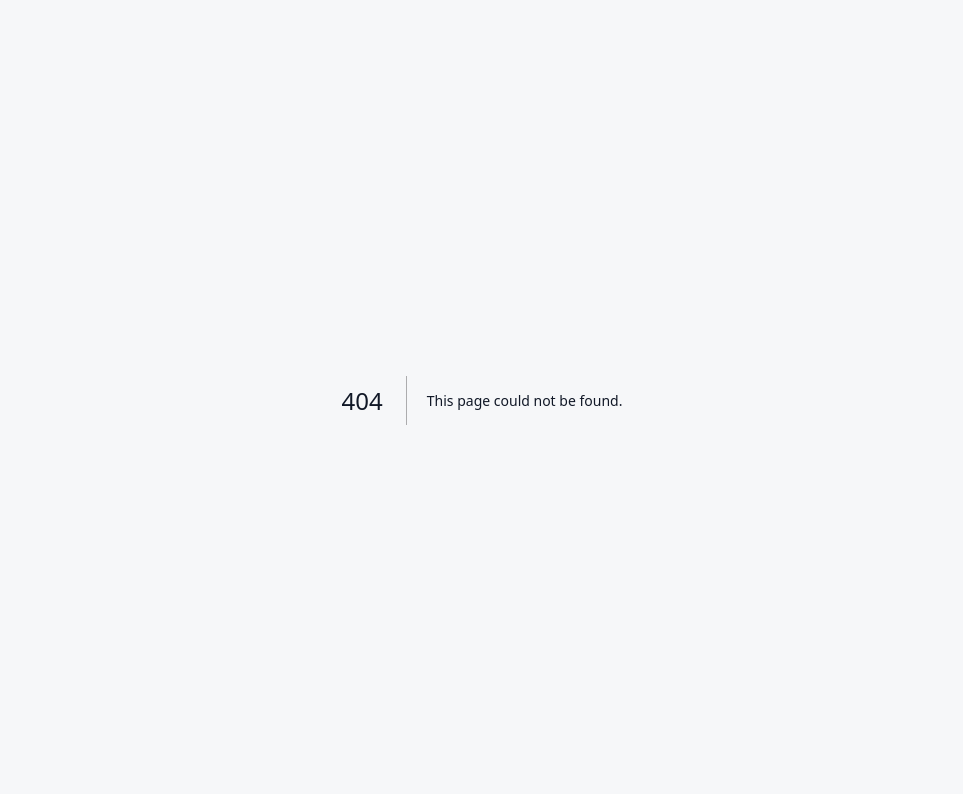
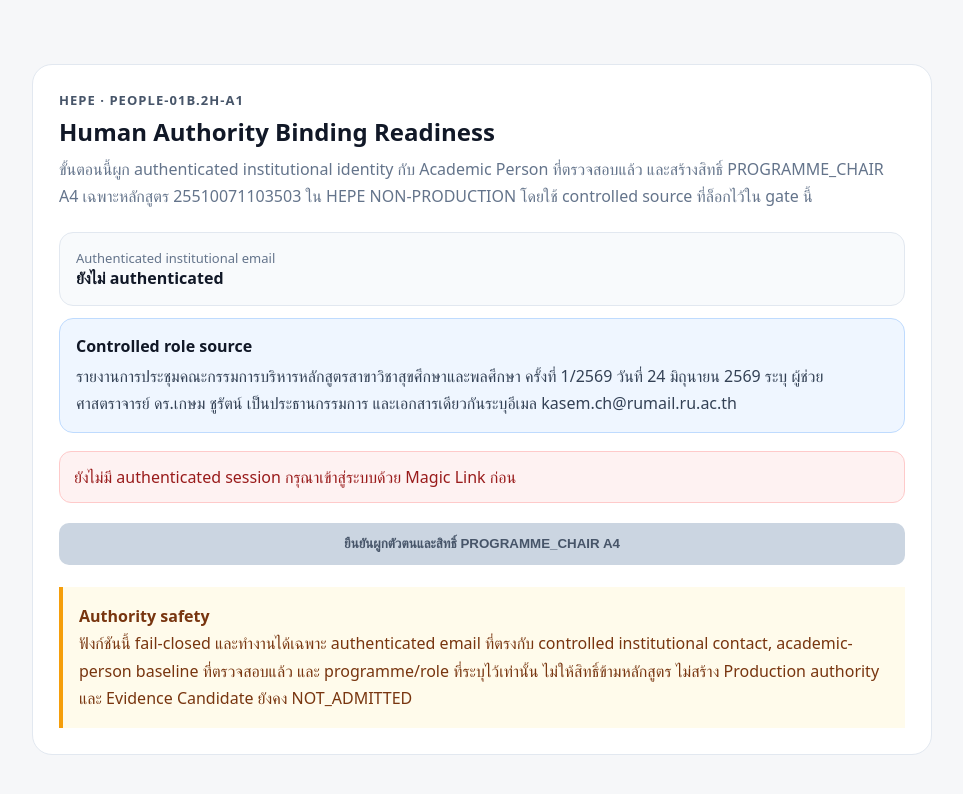
Before and after one commit to kasemch/hepe-ui-prototype, a Next.js app: page /user-access/activate in a window 1280 px wide. Before the commit this address had no page. Shown: the top 794 px of the page, without its empty margins (158-1121 px from the left). Built offline with nearby package versions, Linux system fonts and the light colour scheme; no server answers.

Commit message:
feat(iam): add controlled programme-chair activation page

```diff
--- /dev/null
+++ b/app/user-access/activate/page.tsx
@@ -0,0 +1,138 @@
+"use client";
+
+import { useEffect, useMemo, useState } from "react";
+import { createBrowserClient } from "@supabase/ssr";
+
+type BindingResult = {
+  ok?: boolean;
+  gate?: string;
+  environment?: string;
+  academic_person_id?: string;
+  actor_id?: string;
+  binding_id?: string;
+  authority_assignment_id?: string;
+  role_code?: string;
+  authority_level?: string;
+  programme_code?: string;
+  created_actor?: boolean;
+  created_binding?: boolean;
+  created_assignment?: boolean;
+  evidence_candidate_id?: string;
+  evidence_admission?: string;
+};
+
+export default function ActivateUserAccessPage() {
+  const [email, setEmail] = useState("");
+  const [loadingUser, setLoadingUser] = useState(true);
+  const [activating, setActivating] = useState(false);
+  const [result, setResult] = useState<BindingResult | null>(null);
+  const [error, setError] = useState("");
+
+  const supabase = useMemo(() => {
+    const url = process.env.NEXT_PUBLIC_SUPABASE_URL;
+    const key = process.env.NEXT_PUBLIC_SUPABASE_PUBLISHABLE_KEY;
+    if (!url || !key) return null;
+    return createBrowserClient(url, key);
+  }, []);
+
+  useEffect(() => {
+    let mounted = true;
+    async function load() {
+      if (!supabase) {
+        if (mounted) setLoadingUser(false);
+        return;
+      }
+      const { data, error: userError } = await supabase.auth.getUser();
+      if (!mounted) return;
+      if (userError || !data.user) {
+        setError("ยังไม่มี authenticated session กรุณาเข้าสู่ระบบด้วย Magic Link ก่อน");
+        setLoadingUser(false);
+        return;
+      }
+      setEmail(data.user.email ?? "");
+      setLoadingUser(false);
+    }
+    load();
+    return () => { mounted = false; };
+  }, [supabase]);
+
+  async function activate() {
+    if (!supabase || activating) return;
+    setActivating(true);
+    setError("");
+
+    const { data, error: rpcError } = await supabase.rpc("hepe_people_01b2h_bind_current_programme_chair");
+    if (rpcError) {
+      setError(rpcError.message || "ไม่สามารถผูก Human Authority ได้");
+      setActivating(false);
+      return;
+    }
+
+    setResult((data ?? {}) as BindingResult);
+    setActivating(false);
+  }
+
+  const ready = !loadingUser && Boolean(email) && !result;
+
+  return (
+    <main style={{maxWidth:900,margin:"40px auto",padding:24}}>
+      <section style={{background:"white",border:"1px solid #e2e8f0",borderRadius:20,padding:26}}>
+        <div style={{fontSize:13,fontWeight:800,letterSpacing:".08em",color:"#475569"}}>HEPE · PEOPLE-01B.2H-A1</div>
+        <h1 style={{margin:"6px 0 8px"}}>Human Authority Binding Readiness</h1>
+        <p style={{marginTop:0,color:"#64748b",lineHeight:1.7}}>
+          ขั้นตอนนี้ผูก authenticated institutional identity กับ Academic Person ที่ตรวจสอบแล้ว และสร้างสิทธิ์ PROGRAMME_CHAIR A4
+          เฉพาะหลักสูตร 25510071103503 ใน HEPE NON-PRODUCTION โดยใช้ controlled source ที่ล็อกไว้ใน gate นี้
+        </p>
+
+        <div style={{display:"grid",gap:12,marginTop:22}}>
+          <div style={{padding:16,borderRadius:14,background:"#f8fafc",border:"1px solid #e2e8f0"}}>
+            <div style={{fontSize:13,color:"#64748b"}}>Authenticated institutional email</div>
+            <strong>{loadingUser ? "กำลังตรวจ session..." : email || "ยังไม่ authenticated"}</strong>
+          </div>
+          <div style={{padding:16,borderRadius:14,background:"#eff6ff",border:"1px solid #bfdbfe"}}>
+            <strong>Controlled role source</strong>
+            <p style={{margin:"6px 0 0",lineHeight:1.65,color:"#334155"}}>
+              รายงานการประชุมคณะกรรมการบริหารหลักสูตรสาขาวิชาสุขศึกษาและพลศึกษา ครั้งที่ 1/2569 วันที่ 24 มิถุนายน 2569
+              ระบุ ผู้ช่วยศาสตราจารย์ ดร.เกษม ชูรัตน์ เป็นประธานกรรมการ และเอกสารเดียวกันระบุอีเมล kasem.ch@rumail.ru.ac.th
+            </p>
+          </div>
+        </div>
+
+        {error && (
+          <div style={{marginTop:18,padding:14,borderRadius:12,background:"#fef2f2",border:"1px solid #fecaca",color:"#991b1b"}}>{error}</div>
+        )}
+
+        {result ? (
+          <div style={{marginTop:20,padding:18,borderRadius:14,background:"#ecfdf5",border:"1px solid #a7f3d0"}}>
+            <strong style={{color:"#065f46"}}>Binding สำเร็จ</strong>
+            <div style={{marginTop:10,lineHeight:1.8,color:"#047857"}}>
+              <div>Role: {result.role_code} · {result.authority_level}</div>
+              <div>Programme: {result.programme_code}</div>
+              <div>Authority Assignment: {result.authority_assignment_id}</div>
+              <div>Evidence Candidate: {result.evidence_candidate_id} · {result.evidence_admission}</div>
+            </div>
+            <a href="/governance/course-equivalence" style={{display:"inline-block",marginTop:16,padding:"11px 16px",borderRadius:10,background:"#0f766e",color:"white",fontWeight:800,textDecoration:"none"}}>
+              ไปหน้า Course Equivalence Decision
+            </a>
+          </div>
+        ) : (
+          <button
+            type="button"
+            onClick={activate}
+            disabled={!ready || activating || !supabase}
+            style={{marginTop:20,width:"100%",padding:"13px 16px",border:0,borderRadius:10,fontWeight:800,background:ready?"#0f766e":"#cbd5e1",color:ready?"white":"#475569",cursor:ready?"pointer":"not-allowed"}}
+          >
+            {activating ? "กำลังตรวจและผูกสิทธิ์..." : "ยืนยันผูกตัวตนและสิทธิ์ PROGRAMME_CHAIR A4"}
+          </button>
+        )}
+
+        <div style={{marginTop:22,padding:16,borderLeft:"4px solid #f59e0b",background:"#fffbeb",lineHeight:1.7,color:"#78350f"}}>
+          <strong>Authority safety</strong><br />
+          ฟังก์ชันนี้ fail-closed และทำงานได้เฉพาะ authenticated email ที่ตรงกับ controlled institutional contact,
+          academic-person baseline ที่ตรวจสอบแล้ว และ programme/role ที่ระบุไว้เท่านั้น ไม่ให้สิทธิ์ข้ามหลักสูตร ไม่สร้าง Production authority
+          และ Evidence Candidate ยังคง NOT_ADMITTED
+        </div>
+      </section>
+    </main>
+  );
+}
```
